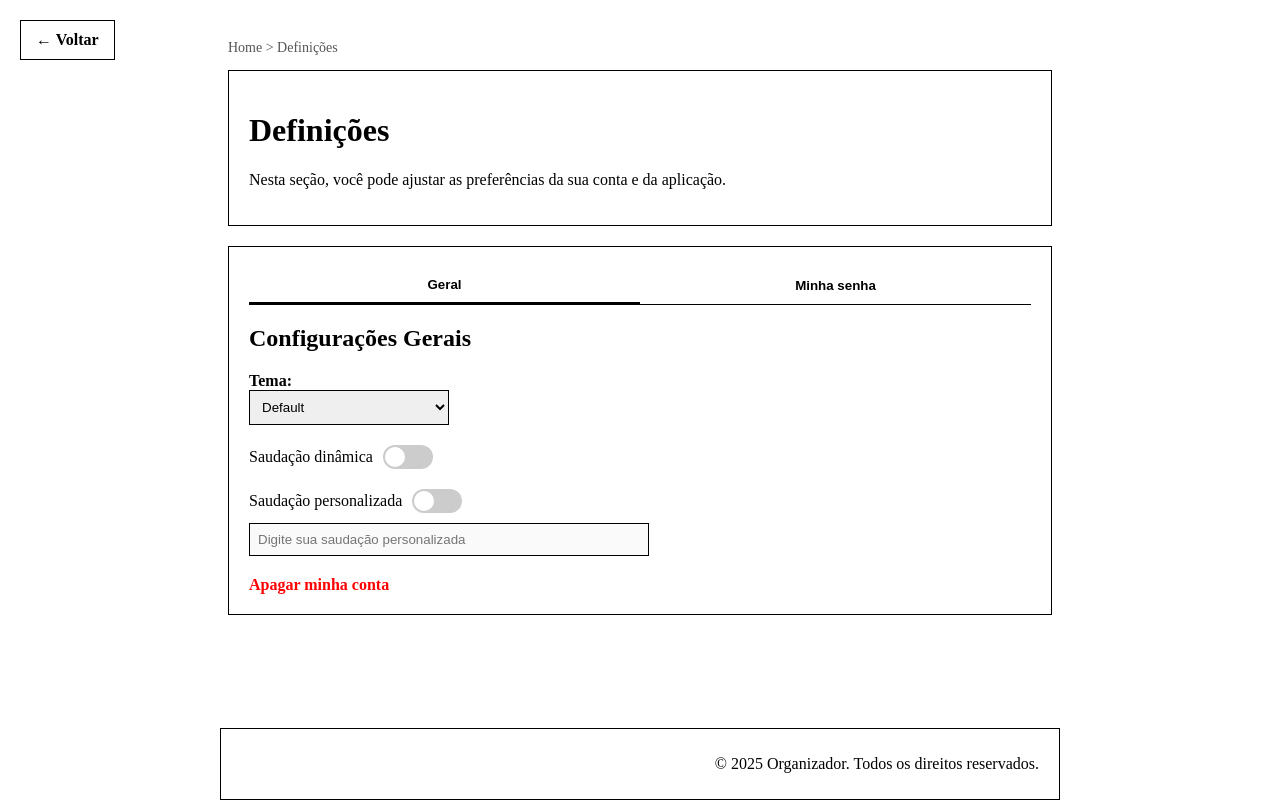
After one commit to Anderson-LSX/LSX-2DoIt., a PHP site: page /views/definicoes/definicoes.php in a window 1280 px wide. The commit adds this page. Run offline with PHP 8.4, Linux system fonts and the light colour scheme.

Commit message:
feat: cria tela de definições com abas, botoes chave alt senha e confirmação de exclusão de conta

```diff
--- /dev/null
+++ b/views/definicoes/definicoes.php
@@ -0,0 +1,225 @@
+<!-- Botão de retorno padrão no canto superior esquerdo -->
+<div style="position: absolute; top: 20px; left: 20px;">
+    <a href="index.php?controller=home&method=index"
+       style="
+           display: inline-block;
+           padding: 10px 15px;
+           background-color: white;
+           border: 1px solid black;
+           text-decoration: none;
+           color: black;
+           font-weight: bold;
+       ">
+        &#8592; Voltar
+    </a>
+</div>
+
+<!-- Breadcrumb -->
+<div style="margin-left: 220px; margin-right: 220px; margin-top: 40px; margin-bottom: 10px;">
+    <p style="font-size: 14px; color: #555;">
+        <a href="index.php?controller=home&method=index" style="text-decoration: none; color: #555;">
+            Home
+        </a> &gt; Definições
+    </p>
+</div>
+
+<!-- Card principal -->
+<div style="border: 1px solid black; padding: 20px; margin-left: 220px; margin-right: 220px; margin-bottom: 20px;">
+    <h1>Definições</h1>
+    <p>Nesta seção, você pode ajustar as preferências da sua conta e da aplicação.</p>
+</div>
+
+<!-- Card com dados de definições -->
+<div style="
+    position: relative;
+    border: 1px solid black;
+    padding: 20px;
+    margin: 20px 220px 80px 220px;
+    background: white;
+    box-sizing: border-box;
+">
+
+    <!-- Abas (Geral | Minha senha) -->
+    <div style="display: flex; border-bottom: 1px solid black; margin-bottom: 20px;">
+        <button onclick="mostrarAba('geral')" id="abaGeral" style="flex: 1; padding: 10px; border: none; background-color: white; font-weight: bold; cursor: pointer; border-bottom: 2px solid black;">
+            Geral
+        </button>
+        <button onclick="mostrarAba('senha')" id="abaSenha" style="flex: 1; padding: 10px; border: none; background-color: white; font-weight: bold; cursor: pointer;">
+            Minha senha
+        </button>
+    </div>
+
+    <!-- Conteúdo da aba Geral -->
+    <div id="conteudoGeral">
+        <h2>Configurações Gerais</h2>
+
+        <!-- Tema -->
+        <div style="margin-bottom: 20px;">
+            <label for="tema"><strong>Tema:</strong></label><br>
+            <select id="tema" name="tema" style="padding: 8px; width: 200px; border: 1px solid black;">
+                <option value="default">Default</option>
+                <option value="escuro">Escuro</option>
+                <option value="claro">Claro</option>
+            </select>
+        </div>
+
+        <!-- Saudação dinâmica -->
+        <div style="margin-bottom: 20px;">
+            <label style="display: flex; align-items: center; cursor: pointer;">
+                <span style="margin-right: 10px;">Saudação dinâmica</span>
+                <input type="checkbox" id="toggleSaudacaoDinamica" style="display:none;">
+                <span class="switch"></span>
+            </label>
+        </div>
+
+        <!-- Saudação personalizada -->
+        <div style="margin-bottom: 10px;">
+            <label style="display: flex; align-items: center; cursor: pointer;">
+                <span style="margin-right: 10px;">Saudação personalizada</span>
+                <input type="checkbox" id="toggleSaudacaoPersonalizada" style="display:none;">
+                <span class="switch"></span>
+            </label>
+        </div>
+
+        <!-- Campo de texto da Saudação personalizada -->
+        <div style="margin-bottom: 20px;">
+            <input type="text" id="inputSaudacaoPersonalizada" placeholder="Digite sua saudação personalizada" disabled
+                   style="padding: 8px; width: 100%; max-width: 400px; border: 1px solid black; box-sizing: border-box;">
+        </div>
+
+        <!-- Apagar conta -->
+        <div>
+            <a href="index.php?controller=definicoes&method=apagarConta" style="color: red; text-decoration: none; font-weight: bold;">
+                Apagar minha conta
+            </a>
+        </div>
+    </div>
+
+    <!-- Conteúdo da aba Minha senha -->
+    <div id="conteudoSenha" style="display: none;">
+        <h2>Alterar Senha</h2>
+
+        <!-- Campo: Nova senha -->
+        <div style="margin-bottom: 15px;">
+            <label for="novaSenha"><strong>Nova senha:</strong></label><br>
+            <input type="password" id="novaSenha" name="novaSenha" style="padding: 8px; width: 300px; border: 1px solid black;">
+        </div>
+
+        <!-- Campo: Confirmar nova senha -->
+        <div style="margin-bottom: 20px;">
+            <label for="confirmarSenha"><strong>Confirmar nova senha:</strong></label><br>
+            <input type="password" id="confirmarSenha" name="confirmarSenha" style="padding: 8px; width: 300px; border: 1px solid black;">
+        </div>
+
+        <button style="
+            padding: 10px 20px;
+            background-color: white;
+            border: 1px solid black;
+            font-weight: bold;
+            cursor: pointer;
+        ">
+            Salvar nova senha
+        </button>
+    </div>
+
+</div>
+
+<!-- Estilos para botões chave -->
+<style>
+.switch {
+  position: relative;
+  display: inline-block;
+  width: 50px;
+  height: 24px;
+  background-color: #ccc;
+  border-radius: 12px;
+  transition: background-color 0.3s;
+}
+.switch::before {
+  content: "";
+  position: absolute;
+  left: 2px;
+  top: 2px;
+  width: 20px;
+  height: 20px;
+  background-color: white;
+  border-radius: 50%;
+  transition: transform 0.3s;
+}
+input[type="checkbox"]:checked + .switch {
+  background-color: #4caf50;
+}
+input[type="checkbox"]:checked + .switch::before {
+  transform: translateX(26px);
+}
+label {
+  user-select: none;
+}
+</style>
+
+<!-- Script JS abas e botões chave -->
+<script>
+    document.addEventListener('DOMContentLoaded', function() {
+        const toggleDinamica = document.getElementById('toggleSaudacaoDinamica');
+        const togglePersonalizada = document.getElementById('toggleSaudacaoPersonalizada');
+        const inputSaudacao = document.getElementById('inputSaudacaoPersonalizada');
+
+        toggleDinamica.addEventListener('change', function() {
+            if (this.checked) {
+                console.log('Saudação dinâmica ativada');
+            } else {
+                console.log('Saudação dinâmica desativada');
+            }
+        });
+
+        function atualizarInput() {
+            inputSaudacao.disabled = !togglePersonalizada.checked;
+        }
+
+        togglePersonalizada.addEventListener('change', function() {
+            atualizarInput();
+            if (this.checked) {
+                console.log('Saudação personalizada ativada');
+            } else {
+                console.log('Saudação personalizada desativada');
+            }
+        });
+
+        // Inicializa estado do input no carregamento
+        atualizarInput();
+    });
+
+    function mostrarAba(qual) {
+        const abaGeral = document.getElementById('abaGeral');
+        const abaSenha = document.getElementById('abaSenha');
+        const conteudoGeral = document.getElementById('conteudoGeral');
+        const conteudoSenha = document.getElementById('conteudoSenha');
+
+        if (qual === 'geral') {
+            conteudoGeral.style.display = 'block';
+            conteudoSenha.style.display = 'none';
+            abaGeral.style.borderBottom = '2px solid black';
+            abaSenha.style.borderBottom = 'none';
+        } else {
+            conteudoGeral.style.display = 'none';
+            conteudoSenha.style.display = 'block';
+            abaGeral.style.borderBottom = 'none';
+            abaSenha.style.borderBottom = '2px solid black';
+        }
+    }
+</script>
+
+<!-- Rodapé fixo padrão -->
+<footer style="
+    position: fixed;
+    border: 1px solid black;
+    padding: 20px;
+    bottom: 0;
+    left: 220px;
+    right: 220px;
+    padding: 10px 20px 10px 20px;
+    background: none;
+    z-index: 999;
+">
+    <p align="right">&copy; <?= date('Y') ?> Organizador. Todos os direitos reservados.</p>
+</footer>
--- a/views/home/home.php
+++ b/views/home/home.php
@@ -14,7 +14,7 @@
         <li><a href="index.php?controller=tarefa&method=gestaoTarefa">Minhas tarefas</a></li>
         <li><a href="index.php?controller=estatisticas&method=estatisticas">Estatísticas</a></li>
         <li><a href="index.php?controller=perfil&method=meuPerfil">Meu Perfil</a></li>
-        <li>Definições</li>
+        <li><a href="index.php?controller=definicoes&method=definicoes">Definições</a></li>
         <li><a href="index.php?controller=auth&method=logout">Logout</a></li>
     </ul>
 </div>
```
Also changed, not shown: controllers/definicoesController.php (added, +18 -0 lines), views/definicoes/apagarConta.php (added, +54 -0 lines).
